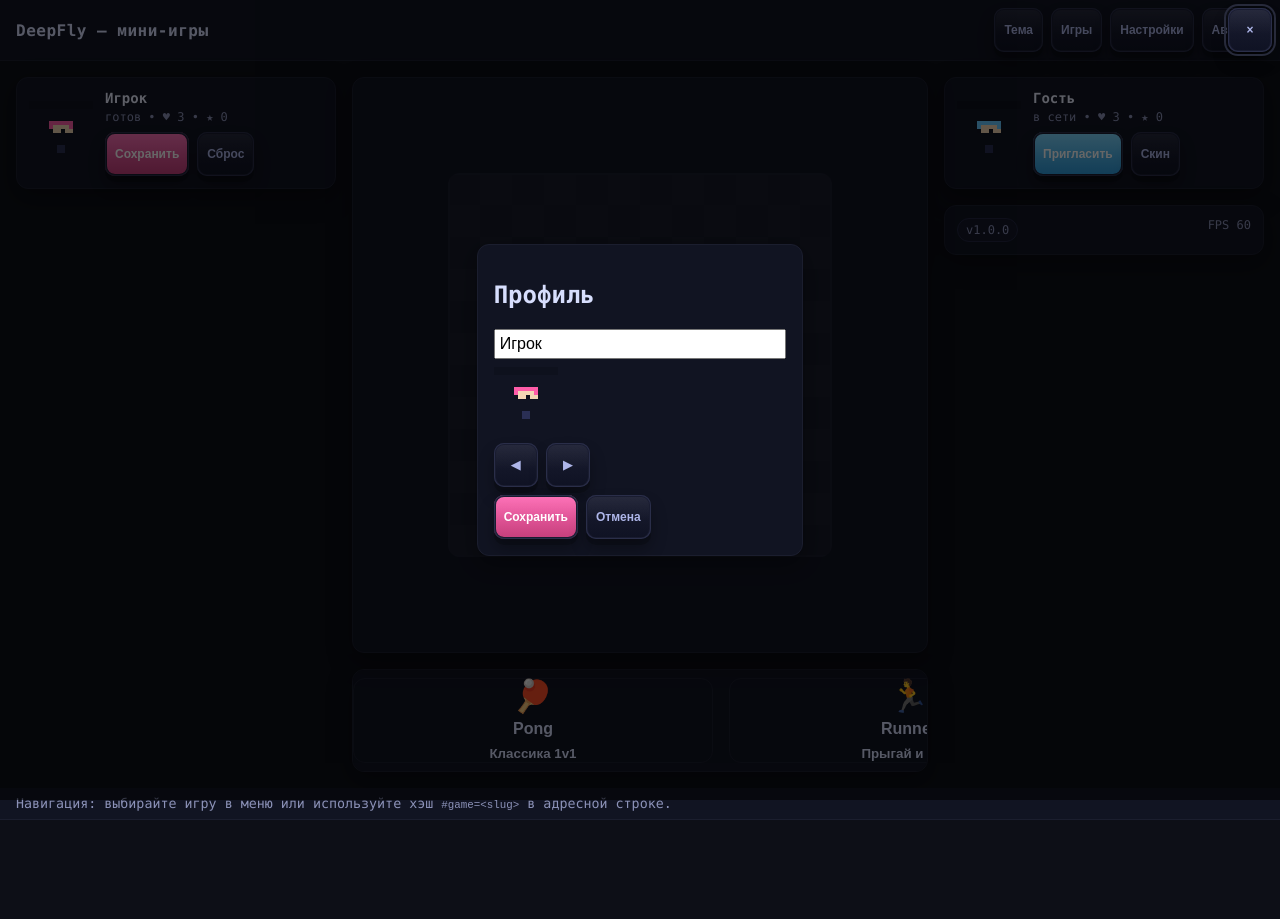
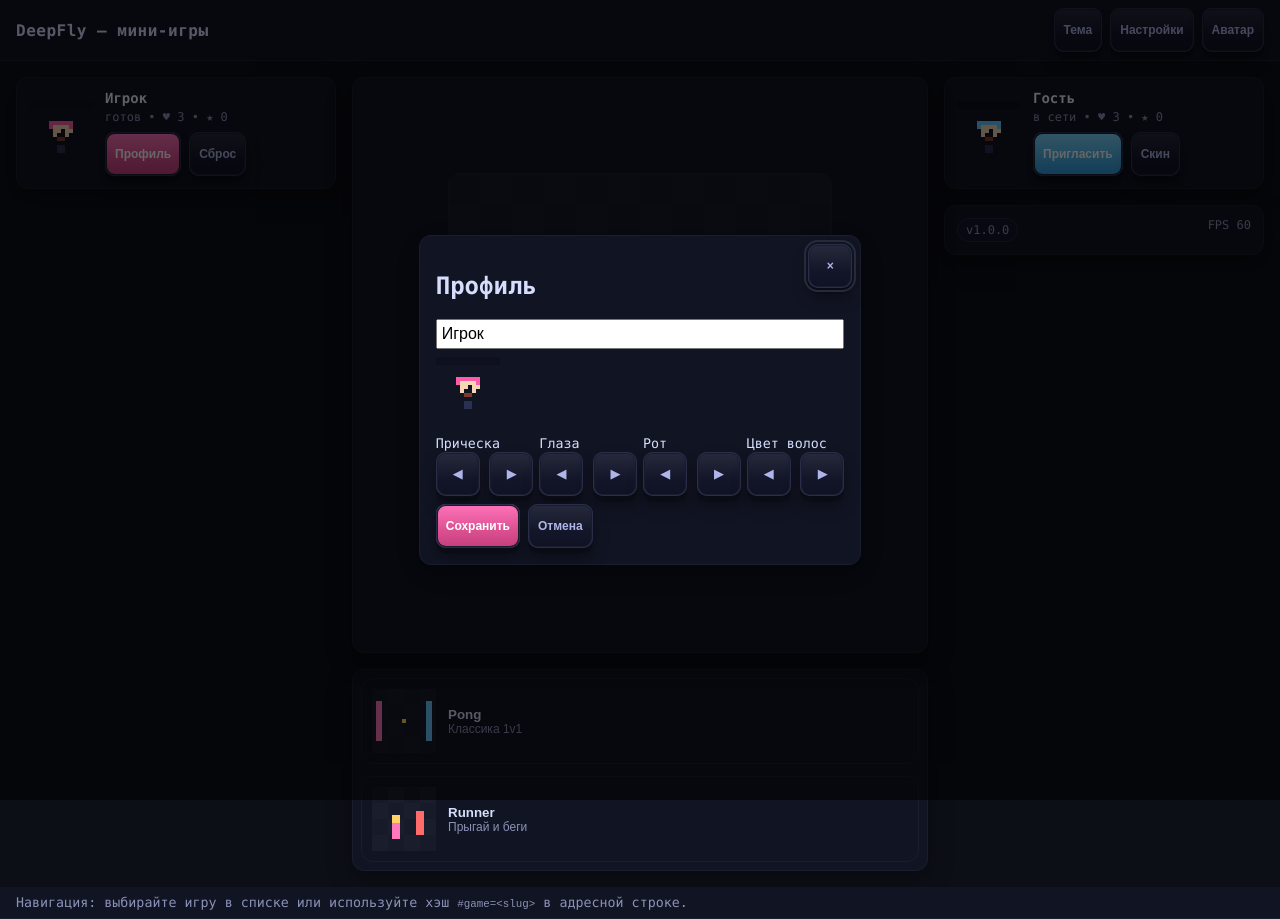
Before and after one commit to JustSadSock/Minigames, a plain HTML site: page index.html in a window 1280 px wide. Both pictures are taken after a click on the button "Аватар". Before the commit the page ends 820 px from the top, so only its background shows below. Drawn offline with Linux system fonts and the light colour scheme.

Commit message:
feat: refine menu and avatar features

```diff
--- a/index.html
+++ b/index.html
@@ -102,13 +102,15 @@
       width:100%;aspect-ratio:1/1;
     }
     .scene canvas{border-radius:var(--radius);}
-    /* Горизонтальный список игр */
-    .cards{display:grid;grid-auto-flow:column;grid-auto-columns:clamp(240px,38vw,360px);overflow-x:auto;scroll-snap-type:x mandatory;gap:16px;padding:8px 0;}
-    .card{scroll-snap-align:start;appearance:none;border:0;cursor:pointer;background:var(--panel);border:1px solid var(--border);border-radius:var(--radius);color:var(--ink);font-weight:700;font-size:16px;display:flex;flex-direction:column;align-items:center;justify-content:center;gap:8px;transition:transform .05s ease,filter .15s ease;touch-action:manipulation;min-width:44px;min-height:44px;}
-    .card .icon{font-size:32px;line-height:1;}
-    .card:hover{filter:saturate(1.2);}
-    .card:active{transform:translateY(2px);}
-    .card:focus{outline:2px solid var(--highlight);outline-offset:2px;}
+    /* Вертикальное меню игр */
+    .vlist{display:grid;gap:12px;overflow-y:auto;padding:8px;max-height:calc(100vh - 180px);}
+    .vcard{appearance:none;border:1px solid var(--border);border-radius:var(--radius);background:var(--panel);color:var(--ink);cursor:pointer;display:grid;grid-template-columns:auto 1fr;align-items:center;gap:12px;padding:10px;min-height:64px;text-align:left;touch-action:manipulation;}
+    .vcard:hover{filter:saturate(1.1);}
+    .vcard:active{transform:translateY(2px);}
+    .vcard:focus{outline:2px solid var(--highlight);outline-offset:2px;}
+    .icon64{width:64px;height:64px;image-rendering:pixelated;}
+    .meta .title{font-weight:700;}
+    .meta .caption{font-size:12px;color:var(--muted);}
     .hud{display:flex;justify-content:space-between;gap:8px;font-size:12px;color:var(--muted);}
     .tag{padding:4px 8px;border-radius:999px;background:#14172a;border:1px solid #232742;}
     @media(max-width:860px){
@@ -117,7 +119,7 @@
     }
 
     .backdrop{position:fixed;inset:0;background:rgba(0,0,0,.6);display:flex;align-items:center;justify-content:center;z-index:1000;}
-    .dialog{background:var(--panel);border:1px solid var(--border);border-radius:var(--radius);padding:16px;box-shadow:var(--shadow);}
+    .dialog{background:var(--panel);border:1px solid var(--border);border-radius:var(--radius);padding:16px;box-shadow:var(--shadow);position:relative;min-width:280px;}
     .hidden{display:none;}
   </style>
 </head>
@@ -127,7 +129,6 @@
     <div class="spacer"></div>
     <div class="row">
       <button class="btn ghost" id="themeToggle">Тема</button>
-      <button class="btn ghost" id="openGames">Игры</button>
       <button class="btn ghost" id="openSettings">Настройки</button>
       <button class="btn ghost" id="openAvatar">Аватар</button>
     </div>
@@ -142,18 +143,18 @@
           <div class="name" id="playerName">Игрок</div>
           <div class="stats" id="playerStats">готов • ♥ 3 • ★ 0</div>
           <div class="row" style="margin-top:8px">
-            <button class="btn p1" id="profileSave">Сохранить</button>
+            <button class="btn p1" id="profileSave">Профиль</button>
             <button class="btn ghost" id="profileReset">Сброс</button>
           </div>
         </div>
       </div>
     </section>
-    <!-- Центральная колонка: сцена и меню игр -->
+    <!-- Центральная колонка: сцена и вертикальное меню игр -->
     <section class="center">
       <div class="scene panel" id="scenePanel">
         <canvas id="preview" class="pixel" width="192" height="192"></canvas>
       </div>
-      <div id="menu" class="cards panel"></div>
+      <div id="vmenu" class="panel vlist" role="list"></div>
     </section>
     <!-- Правая колонка: информация и HUD -->
     <section class="side">
@@ -175,7 +176,7 @@
     </section>
   </main>
   <footer>
-    <small style="color:var(--muted)">Навигация: выбирайте игру в меню или используйте хэш <code>#game=&lt;slug&gt;</code> в адресной строке.</small>
+    <small style="color:var(--muted)">Навигация: выбирайте игру в списке или используйте хэш <code>#game=&lt;slug&gt;</code> в адресной строке.</small>
   </footer>
 
   <div id="settingsDialog" class="backdrop hidden">
@@ -196,11 +197,25 @@
     <div id="avatarPanel" class="dialog" role="dialog" aria-modal="true" aria-labelledby="avatarTitle">
       <button class="btn ghost" id="avatarClose" aria-label="Закрыть" style="position:absolute;top:8px;right:8px">×</button>
       <h2 id="avatarTitle">Профиль</h2>
-      <input id="nickInput" style="font-size:16px;padding:4px;width:100%;margin-bottom:8px;" />
+      <input id="nickInput" placeholder="Никнейм" style="font-size:16px;padding:4px;width:100%;margin-bottom:8px;" />
       <canvas id="avatarEdit" class="pixel" width="64" height="64" style="width:64px;height:64px;margin-bottom:8px;"></canvas>
-      <div class="row">
-        <button class="btn ghost" id="avatarPrev">◀</button>
-        <button class="btn ghost" id="avatarNext">▶</button>
+      <div class="row" id="avatarControls" style="gap:6px;flex-wrap:wrap">
+        <div><small>Прическа</small><br>
+          <button class="btn ghost" id="hairPrev" aria-label="Предыдущая прическа">◀</button>
+          <button class="btn ghost" id="hairNext" aria-label="Следующая прическа">▶</button>
+        </div>
+        <div><small>Глаза</small><br>
+          <button class="btn ghost" id="eyesPrev" aria-label="Предыдущие глаза">◀</button>
+          <button class="btn ghost" id="eyesNext" aria-label="Следующие глаза">▶</button>
+        </div>
+        <div><small>Рот</small><br>
+          <button class="btn ghost" id="mouthPrev" aria-label="Предыдущий рот">◀</button>
+          <button class="btn ghost" id="mouthNext" aria-label="Следующий рот">▶</button>
+        </div>
+        <div><small>Цвет волос</small><br>
+          <button class="btn ghost" id="colorPrev" aria-label="Предыдущий цвет">◀</button>
+          <button class="btn ghost" id="colorNext" aria-label="Следующий цвет">▶</button>
+        </div>
       </div>
       <div class="row" style="margin-top:8px;">
         <button class="btn p1" id="avatarSave">Сохранить</button>
@@ -402,45 +417,47 @@
   function stopPreview(){ if(!previewRunning) return; previewRunning=false; if(previewRAF!==null){ cancelAnimationFrame(previewRAF); previewRAF=null; } }
   drawPreviewGrid(); startPreview();
 
-  // Примитивные аватары с лёгким движением глаз
-  function makeAvatar(canvas, tint = '#ff5ca8'){
-    const ac = canvas.getContext('2d'); ac.imageSmoothingEnabled = false;
-    const W=16, H=16, SCALE=4;
-    let currentTint = tint;
-    let tick=0; let pointer=0;
-    function onMove(e){
-      if(!settings.vfx){ pointer=0; return; }
-      const rect = canvas.getBoundingClientRect();
-      const sx = (e.clientX-rect.left)/rect.width - 0.5;
-      pointer = Math.max(-1, Math.min(1, Math.round(sx*2)));
-    }
-    canvas.addEventListener('pointermove', onMove);
-    function step(){
-      tick++;
-      let eyeDx = 0;
-      if(settings.vfx){ eyeDx = Math.round(Math.sin(tick/40)) + pointer; eyeDx = Math.max(-1, Math.min(1, eyeDx)); }
-      else pointer=0;
-      drawSprite(ac,W,H,SCALE,currentTint,0,0,eyeDx);
-      requestAnimationFrame(step);
-    }
-    step();
-    return { setTint(c){ currentTint = c; }, destroy(){ canvas.removeEventListener('pointermove', onMove); } };
-  }
+  // Аватары с частями лица
   function px(ctx,x,y,s,color){ ctx.fillStyle=color; ctx.fillRect(x*s,y*s,s,s); }
-  function drawSprite(ctx,W,H,S,tint,dx,dy,eyeDx){
-    const skin='#f4d7b5'; const hair=tint; const shirt='#2a2f54'; const eye='#10131e';
+  function drawHead(ctx,W,H,S,parts,dx,dy,eyeDx){
+    const skin='#f4d7b5', eye='#10131e', mouth='#7a3b2a';
     ctx.clearRect(0,0,W*S,H*S);
+    // шея/тело
+    const shirt='#2a2f54';
     px(ctx,7+dx,12+dy,S,shirt); px(ctx,8+dx,12+dy,S,shirt);
     px(ctx,7+dx,11+dy,S,shirt); px(ctx,8+dx,11+dy,S,shirt);
+    // голова
     for(let i=5;i<=10;i++) px(ctx,i+dx,7+dy,S,skin);
     for(let i=6;i<=9;i++) px(ctx,i+dx,6+dy,S,skin);
-    for(let i=5;i<=10;i++) px(ctx,i+dx,5+dy,S,hair);
-    px(ctx,5+dx,6+dy,S,hair); px(ctx,10+dx,6+dy,S,hair);
-    px(ctx,6+dx+eyeDx,7+dy,S,eye); px(ctx,9+dx+eyeDx,7+dy,S,eye);
+    px(ctx,6+dx,8+dy,S,skin); px(ctx,9+dx,8+dy,S,skin);
+    // рот
+    if(parts.mouthStyle===0){ px(ctx,7+dx,9+dy,S,mouth); px(ctx,8+dx,9+dy,S,mouth); }
+    if(parts.mouthStyle===1){ px(ctx,7+dx,9+dy,S,mouth); }
+    if(parts.mouthStyle===2){ px(ctx,7+dx,9+dy,S,mouth); px(ctx,8+dx,9+dy,S,mouth); px(ctx,7+dx,10+dy,S,mouth); px(ctx,8+dx,10+dy,S,mouth); }
+    // глаза
+    if(parts.eyesStyle===0){ px(ctx,6+dx+eyeDx,7+dy,S,eye); px(ctx,9+dx+eyeDx,7+dy,S,eye); }
+    if(parts.eyesStyle===1){ px(ctx,6+dx+eyeDx,7+dy,S,eye); }
+    if(parts.eyesStyle===2){ px(ctx,6+dx+eyeDx,7+dy,S,eye); px(ctx,9+dx+eyeDx,7+dy,S,eye); px(ctx,7+dx,7+dy,S,eye); }
+    // волосы
+    const hair = hairPalette[parts.hairColor%hairPalette.length];
+    if(parts.hairStyle===0){ for(let i=5;i<=10;i++) px(ctx,i+dx,5+dy,S,hair); px(ctx,5+dx,6+dy,S,hair); px(ctx,10+dx,6+dy,S,hair); }
+    if(parts.hairStyle===1){ for(let i=5;i<=10;i++) px(ctx,i+dx,5+dy,S,hair); px(ctx,5+dx,6+dy,S,hair); px(ctx,6+dx,6+dy,S,hair); }
+    if(parts.hairStyle===2){ for(let i=6;i<=9;i++) px(ctx,i+dx,5+dy,S,hair); px(ctx,5+dx,6+dy,S,hair); px(ctx,10+dx,6+dy,S,hair); }
+    if(parts.hairStyle===3){ for(let i=5;i<=10;i++) px(ctx,i+dx,5+dy,S,hair); px(ctx,7+dx,4+dy,S,hair); }
     ctx.globalAlpha=.12; ctx.fillStyle='#000'; ctx.fillRect(0,(dy?S:0),W*S,2*S); ctx.globalAlpha=1;
   }
-  const avatar1 = makeAvatar($('#avatar1'), '#ff5ca8');
-  const avatar2 = makeAvatar($('#avatar2'), '#68c7ff');
+  function makeAvatar(canvas, parts){
+    const ac = canvas.getContext('2d'); ac.imageSmoothingEnabled=false;
+    const W=16,H=16,S=4; let pointer=0; let tick=0; let cur={...parts};
+    function onMove(e){ if(!settings.vfx){ pointer=0; return; } const r=canvas.getBoundingClientRect(); const sx=(e.clientX-r.left)/r.width-0.5; pointer=Math.max(-1,Math.min(1,Math.round(sx*2))); }
+    canvas.addEventListener('pointermove', onMove);
+    function step(){ tick++; const eyeDx=settings.vfx?Math.max(-1,Math.min(1,Math.round(Math.sin(tick/40))+pointer)):0; drawHead(ac,W,H,S,cur,0,0,eyeDx); requestAnimationFrame(step); }
+    step();
+    return { setParts(p){ cur={...cur,...p}; }, destroy(){ canvas.removeEventListener('pointermove', onMove); } };
+  }
+  const hairPalette = ['#ff5ca8','#68c7ff','#ffd166','#7aff9e'];
+  const avatar1 = makeAvatar($('#avatar1'), {hairStyle:0,eyesStyle:0,mouthStyle:0,hairColor:0});
+  const avatar2 = makeAvatar($('#avatar2'), {hairStyle:0,eyesStyle:0,mouthStyle:0,hairColor:1});
 
   /*
     Встроенные версии игр.  Чтобы обеспечить работу при открытии файла
@@ -625,9 +642,9 @@
       if(currentGame && currentGame.unmount) currentGame.unmount();
       currentGame = null;
       $('#preview').style.display='block';
-      $('#menu').style.display='grid';
+      $('#vmenu').style.display='grid';
       startPreview();
-      const firstCard = $('#menu .card'); if(firstCard) firstCard.focus();
+      const firstCard = $('#vmenu .vcard'); if(firstCard) firstCard.focus();
       return;
     }
     const slug = m[1];
@@ -646,15 +663,15 @@
       currentGame = await mod.mount($('#scenePanel'), getContext());
       stopPreview();
       $('#preview').style.display='none';
-      $('#menu').style.display='none';
+      $('#vmenu').style.display='none';
     } catch(err) {
       flash(`Не удалось загрузить игру «${slug}». Убедитесь, что папка games/${slug}/module.js существует.`);
       if(currentGame && currentGame.unmount) currentGame.unmount();
       currentGame = null;
       $('#preview').style.display='block';
-      $('#menu').style.display='grid';
+      $('#vmenu').style.display='grid';
       startPreview();
-      const firstCard = $('#menu .card'); if(firstCard) firstCard.focus();
+      const firstCard = $('#vmenu .vcard'); if(firstCard) firstCard.focus();
     }
   }
   window.addEventListener('hashchange', loadFromHash);
@@ -678,53 +695,63 @@
     };
   }
 
-  // Профиль и настройки
-  const colors = ['#ff5ca8','#68c7ff','#ffd166'];
+  // Профиль
   let profile = {
     id: store.get('profile.id', Date.now()),
     nickname: store.get('profile.nickname','Игрок'),
-    avatar: store.get('profile.avatar',0)
+    hairStyle: store.get('profile.hairStyle',0),
+    eyesStyle: store.get('profile.eyesStyle',0),
+    mouthStyle: store.get('profile.mouthStyle',0),
+    hairColor: store.get('profile.hairColor',0)
   };
   store.set('profile.id', profile.id);
   $('#playerName').textContent = profile.nickname;
-  avatar1.setTint(colors[profile.avatar]);
-  const avatarEdit = makeAvatar($('#avatarEdit'), colors[profile.avatar]);
+  avatar1.setParts(profile);
+  const avatarEdit = makeAvatar($('#avatarEdit'), profile);
 
   let avatarDlg=null;
   function openAvatarPanel(opener){
     $('#nickInput').value = profile.nickname;
-    avatarEdit.setTint(colors[profile.avatar]);
+    avatarEdit.setParts(profile);
     avatarDlg = openDialog('#avatarDialog', opener);
   }
-  $('#avatarPrev').onclick = ()=>{ profile.avatar=(profile.avatar+colors.length-1)%colors.length; avatarEdit.setTint(colors[profile.avatar]); };
-  $('#avatarNext').onclick = ()=>{ profile.avatar=(profile.avatar+1)%colors.length; avatarEdit.setTint(colors[profile.avatar]); };
-  $('#avatarSave').onclick = ()=>{
+  const clamp=(v,min,max)=>(v<min?max:(v>max?min:v));
+  $('#hairPrev').onclick = ()=>{ profile.hairStyle = clamp(profile.hairStyle-1,0,3); avatarEdit.setParts(profile); };
+  $('#hairNext').onclick = ()=>{ profile.hairStyle = clamp(profile.hairStyle+1,0,3); avatarEdit.setParts(profile); };
+  $('#eyesPrev').onclick = ()=>{ profile.eyesStyle = clamp(profile.eyesStyle-1,0,2); avatarEdit.setParts(profile); };
+  $('#eyesNext').onclick = ()=>{ profile.eyesStyle = clamp(profile.eyesStyle+1,0,2); avatarEdit.setParts(profile); };
+  $('#mouthPrev').onclick = ()=>{ profile.mouthStyle = clamp(profile.mouthStyle-1,0,2); avatarEdit.setParts(profile); };
+  $('#mouthNext').onclick = ()=>{ profile.mouthStyle = clamp(profile.mouthStyle+1,0,2); avatarEdit.setParts(profile); };
+  $('#colorPrev').onclick = ()=>{ profile.hairColor = clamp(profile.hairColor-1,0,hairPalette.length-1); avatarEdit.setParts(profile); };
+  $('#colorNext').onclick = ()=>{ profile.hairColor = clamp(profile.hairColor+1,0,hairPalette.length-1); avatarEdit.setParts(profile); };
+  function saveProfile(){
     profile.nickname = $('#nickInput').value.trim() || 'Игрок';
     store.set('profile.nickname', profile.nickname);
-    store.set('profile.avatar', profile.avatar);
+    store.set('profile.hairStyle', profile.hairStyle);
+    store.set('profile.eyesStyle', profile.eyesStyle);
+    store.set('profile.mouthStyle', profile.mouthStyle);
+    store.set('profile.hairColor', profile.hairColor);
     $('#playerName').textContent = profile.nickname;
-    avatar1.setTint(colors[profile.avatar]);
-    avatarDlg && avatarDlg.close();
-  };
+    avatar1.setParts(profile);
+  }
+  $('#profileSave').onclick = ()=> openAvatarPanel($('#profileSave'));
+  $('#avatarSave').onclick = ()=>{ saveProfile(); avatarDlg && avatarDlg.close(); };
   $('#avatarCancel').onclick = ()=>{ avatarDlg && avatarDlg.close(); };
   $('#avatarClose').onclick = ()=>{ avatarDlg && avatarDlg.close(); };
-  $('#profileSave').onclick = ()=> openAvatarPanel($('#profileSave'));
-  $('#profileReset').onclick = () => {
-    store.del('profile.nickname');
-    store.del('profile.avatar');
-    profile.nickname = 'Игрок';
-    profile.avatar = 0;
-    $('#playerName').textContent = profile.nickname;
-    avatar1.setTint(colors[0]);
+  $('#profileReset').onclick = ()=>{
+    store.del('profile.nickname'); store.del('profile.hairStyle'); store.del('profile.eyesStyle'); store.del('profile.mouthStyle'); store.del('profile.hairColor');
+    profile = { id: profile.id, nickname:'Игрок', hairStyle:0, eyesStyle:0, mouthStyle:0, hairColor:0 };
+    $('#playerName').textContent = profile.nickname; avatar1.setParts(profile);
   };
 
+  // Настройки
   settings.mute = store.get('settings.mute', false);
   settings.vfx = store.get('settings.vfx', true);
   settings.theme = store.get('settings.theme', 'dark');
   theme.apply(settings.theme);
   $('#muteToggle').checked = settings.mute;
   $('#vfxToggle').checked = settings.vfx;
-  $('#themeAltToggle').checked = settings.theme === 'alt';
+  $('#themeAltToggle').checked = settings.theme==='alt';
   let settingsDlg=null;
   $('#settingsSave').onclick = ()=>{
     settings.mute = $('#muteToggle').checked;
@@ -739,35 +766,44 @@
   $('#settingsCancel').onclick = ()=>{ settingsDlg && settingsDlg.close(); };
   $('#settingsClose').onclick = ()=>{ settingsDlg && settingsDlg.close(); };
 
-  // Меню игр
-  function buildMenu(){
-    const menu = $('#menu');
-    menu.innerHTML='';
+  // Вертикальное меню игр
+  function drawIcon(canvas, slug){
+    const ctx=canvas.getContext('2d'); ctx.imageSmoothingEnabled=false;
+    const W=32,H=32; const styles=getComputedStyle(document.documentElement);
+    const even=styles.getPropertyValue('--grid-even').trim(); const odd=styles.getPropertyValue('--grid-odd').trim();
+    for(let y=0;y<H;y+=8){ for(let x=0;x<W;x+=8){ ctx.fillStyle=((x+y)/8%2===0)?odd:even; ctx.fillRect(x,y,8,8);} }
+    if(slug==='pong'){ ctx.fillStyle='#ff77bd'; ctx.fillRect(2,6,3,20); ctx.fillStyle='#68c7ff'; ctx.fillRect(27,6,3,20); ctx.fillStyle='#ffd166'; ctx.fillRect(15,15,2,2); }
+    if(slug==='runner'){ ctx.fillStyle='#ff77bd'; ctx.fillRect(10,18,4,8); ctx.fillStyle='#ffd166'; ctx.fillRect(10,14,4,4); ctx.fillStyle='#ff6b6b'; ctx.fillRect(22,12,4,12); }
+  }
+  function buildVMenu(){
+    const menu = $('#vmenu'); menu.innerHTML='';
     const slugs=['pong','runner'];
     slugs.forEach(slug=>{
-      const man = (games[slug]&&games[slug].manifest)||{slug};
-      const btn=document.createElement('button');
-      btn.className='card';
-      btn.tabIndex=0;
-      btn.dataset.slug=slug;
-      btn.innerHTML=`<div class="icon">${man.icon||''}</div><div>${man.name||slug}</div><small>${man.caption||''}</small>`;
+      const man=(games[slug]&&games[slug].manifest)||{slug};
+      const btn=document.createElement('button'); btn.role='listitem';
+      btn.className='vcard'; btn.tabIndex=0; btn.dataset.slug=slug;
+      const icon=document.createElement('canvas'); icon.className='pixel icon64'; icon.width=32; icon.height=32; drawIcon(icon,slug);
+      const meta=document.createElement('div'); meta.className='meta'; meta.innerHTML=`<div class="title">${man.name||slug}</div><div class="caption">${man.caption||''}</div>`;
+      btn.appendChild(icon); btn.appendChild(meta);
       btn.addEventListener('click',()=>{ location.hash=`game=${slug}`; });
-      btn.addEventListener('keydown',e=>{ if(e.key==='Enter'){ e.preventDefault(); location.hash=`game=${slug}`; }});
-      btn.addEventListener('focus',()=>{ btn.scrollIntoView({block:'nearest',inline:'center'}); });
+      btn.addEventListener('keydown',e=>{
+        if(e.key==='Enter'){ e.preventDefault(); location.hash=`game=${slug}`; }
+        if(e.key==='ArrowDown'||e.key==='ArrowUp'){
+          const cards=Array.from($('#vmenu').querySelectorAll('.vcard'));
+          const idx=cards.indexOf(document.activeElement);
+          if(e.key==='ArrowDown'){ const n=Math.min(cards.length-1,idx+1); cards[n]?.focus(); }
+          if(e.key==='ArrowUp'){ const n=Math.max(0,idx-1); cards[n]?.focus(); }
+          e.preventDefault();
+        }
+      });
+      btn.addEventListener('focus',()=>{ btn.scrollIntoView({block:'nearest',inline:'nearest'}); });
       btn.setAttribute('aria-label', man.name||slug);
       menu.appendChild(btn);
     });
   }
-  buildMenu();
-  $('#menu').addEventListener('keydown', e=>{
-    const cards = Array.from($('#menu').querySelectorAll('.card'));
-    const idx = cards.indexOf(document.activeElement);
-    if(e.key==='ArrowRight'){ const n=Math.min(cards.length-1, idx+1); cards[n].focus(); e.preventDefault(); }
-    if(e.key==='ArrowLeft'){ const n=Math.max(0, idx-1); cards[n].focus(); e.preventDefault(); }
-  });
+  buildVMenu();
 
   // Заголовок
-  $('#openGames').onclick = () => { location.hash = ''; };
   $('#openSettings').onclick = () => { $('#muteToggle').checked = settings.mute; $('#vfxToggle').checked = settings.vfx; $('#themeAltToggle').checked = settings.theme==='alt'; settingsDlg = openDialog('#settingsDialog', $('#openSettings')); };
   $('#openAvatar').onclick = () => { openAvatarPanel($('#openAvatar')); };
 
```
